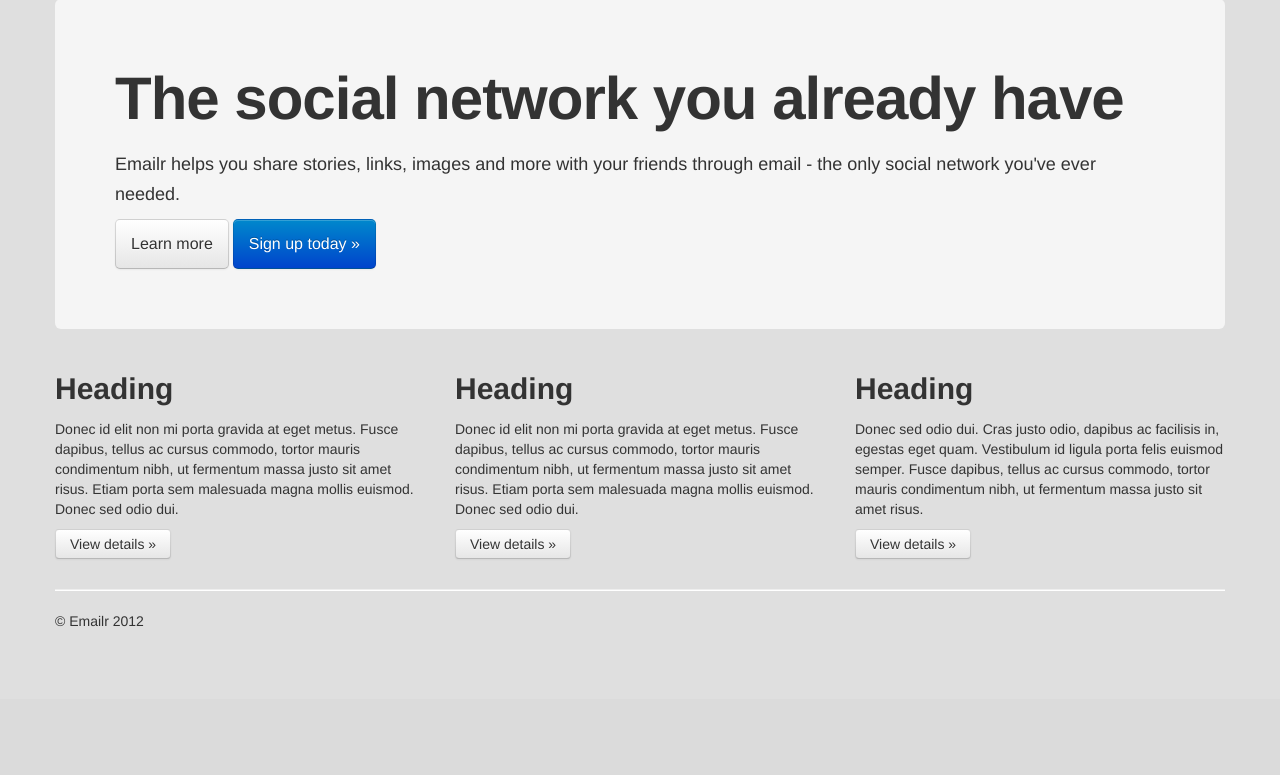
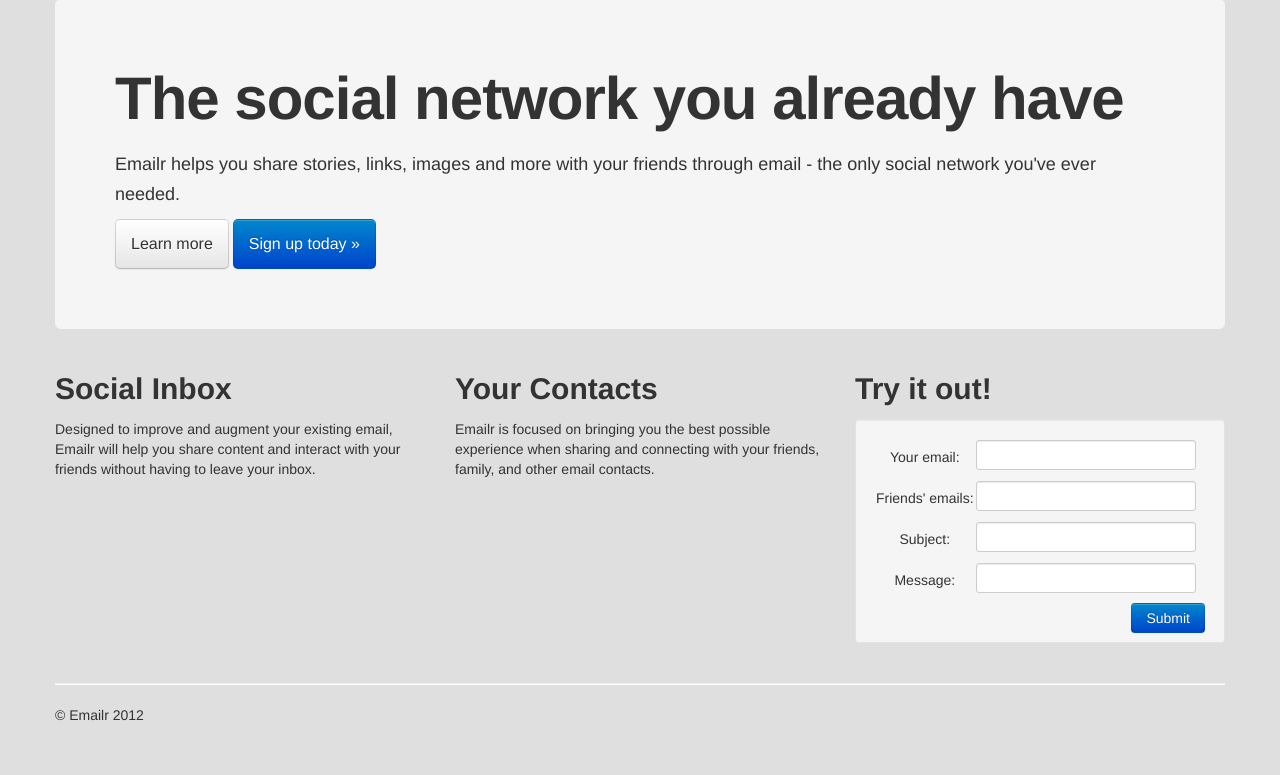
Before and after one commit to cargo8/PennAppsF12, a Django app: page / in a window 1280 px wide. Shown: the part 101-876 px from the top of the page. Before the commit the page ends 728 px from the top, so only its background shows below. Run offline with Django 3.2, Linux system fonts and the light colour scheme; parts of the project's set-up code (start-up, migrations or seed data) failed here and were passed over; some libraries are stand-ins or nearby versions.

Commit message:
Adding subtext and try it out form on index page

```diff
--- /dev/null
+++ b/emailr/forms.py
@@ -0,0 +1,7 @@
+from django import forms
+
+class TryItForm(forms.Form):
+    sender = forms.CharField(label="Your email")
+    to = forms.CharField(label="Friends' emails")
+    subject = forms.CharField(max_length=100)
+    message = forms.CharField()
--- a/emailr/views.py
+++ b/emailr/views.py
@@ -8,9 +8,18 @@ import json
 from django.core.mail import EmailMultiAlternatives
 from emailr.models import *
 from django.views.decorators.http import require_POST
+from emailr.forms import TryItForm
 
 def index(request):
-    return render_to_response('index.html')
+    if request.method == 'POST':
+        form = TryItForm(request.POST)
+        if form.is_valid():
+            cd = form.cleaned_data
+            #TODO: Send the email
+            return render_to_response('index.html', {'form': form})
+    else:
+        form = TryItForm()
+    return render_to_response('index.html', {'form': form})
 
 def signup(request):
     return render_to_response('signup.html')
--- a/templates/index.html
+++ b/templates/index.html
@@ -16,19 +16,23 @@
       <!-- Example row of columns -->
       <div class="row">
         <div class="span4">
-          <h2>Heading</h2>
-          <p>Donec id elit non mi porta gravida at eget metus. Fusce dapibus, tellus ac cursus commodo, tortor mauris condimentum nibh, ut fermentum massa justo sit amet risus. Etiam porta sem malesuada magna mollis euismod. Donec sed odio dui. </p>
-          <p><a class="btn" href="#">View details &raquo;</a></p>
+          <h2>Social Inbox</h2>
+          <p>Designed to improve and augment your existing email, Emailr will help you share content and interact with your friends without having to leave your inbox.</p>
         </div>
         <div class="span4">
-          <h2>Heading</h2>
-          <p>Donec id elit non mi porta gravida at eget metus. Fusce dapibus, tellus ac cursus commodo, tortor mauris condimentum nibh, ut fermentum massa justo sit amet risus. Etiam porta sem malesuada magna mollis euismod. Donec sed odio dui. </p>
-          <p><a class="btn" href="#">View details &raquo;</a></p>
+          <h2>Your Contacts</h2>
+          <p>Emailr is focused on bringing you the best possible experience when sharing and connecting with your friends, family, and other email contacts.</p>
        </div>
         <div class="span4">
-          <h2>Heading</h2>
-          <p>Donec sed odio dui. Cras justo odio, dapibus ac facilisis in, egestas eget quam. Vestibulum id ligula porta felis euismod semper. Fusce dapibus, tellus ac cursus commodo, tortor mauris condimentum nibh, ut fermentum massa justo sit amet risus.</p>
-          <p><a class="btn" href="#">View details &raquo;</a></p>
+          <h2>Try it out!</h2>
+          <div class="well">
+          <form action="" method="post">
+		        <table>
+		            {{ form.as_table }}
+		        </table>
+		        <input type="submit" class="btn btn-primary pull-right" value="Submit">
+		    </form>
+          </div>
         </div>
       </div>
 {% endblock %}
```
